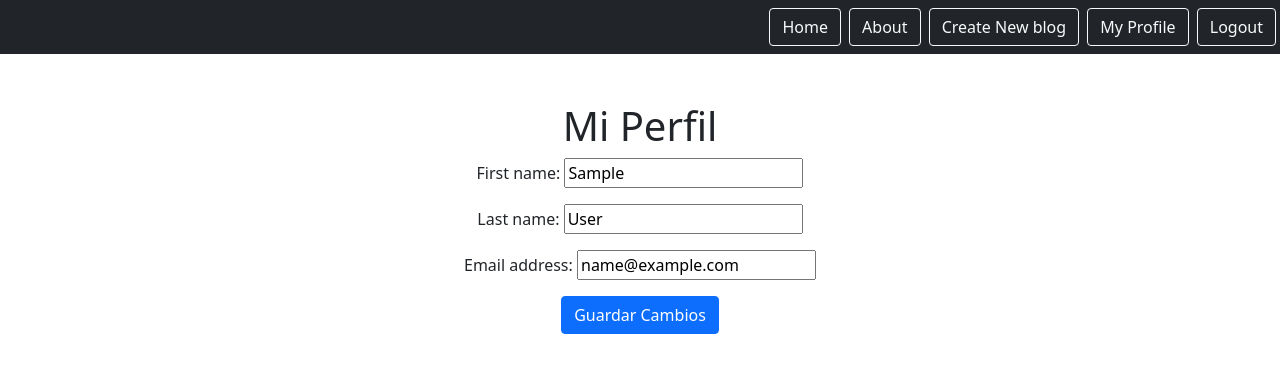
After one commit to sanchezmiguel/CoderBlogRepo, a Django app: page /accounts/profile/ in a window 1280 px wide. The commit adds this page. Shown: the top 373 px of the page. Run offline with Django 4.2, Linux system fonts and the light colour scheme; the visitor is signed in with stand-in values (Sample User, id 1); some libraries are stand-ins or nearby versions.

Commit message:
Perfil Ruta accounts/profile/ La cual muestra la info de nuestro usuario y permite poder modificar: nombre - apellido - email

```diff
--- /dev/null
+++ b/coderDjango/perfilesApp/forms.py
@@ -0,0 +1,8 @@
+from django import forms
+from django.contrib.auth.models import User
+
+
+class UserProfileForm(forms.ModelForm):
+    class Meta:
+        model = User
+        fields = ['first_name', 'last_name', 'email']
--- a/coderDjango/perfilesApp/templates/perfilesApp/login.html
+++ b/coderDjango/perfilesApp/templates/perfilesApp/login.html
@@ -3,8 +3,8 @@
 {% block content %}
 <form class="form-signin" method='post'>
     {% csrf_token %}
-     <h1 class="h3 mb-3 font-weight-normal">CoderBlog</h1>
-    <img alt="" class="mb-4" >
+    <h1 class="h3 mb-3 font-weight-normal">CoderBlog</h1>
+    <img alt="" class="mb-4">
     <h1 class="h3 mb-3 font-weight-normal">Please sign in</h1>
     <p>{{ form.username.label_tag }}
         {{ form.username }}
--- /dev/null
+++ b/coderDjango/perfilesApp/templates/perfilesApp/profile.html
@@ -0,0 +1,10 @@
+{% extends 'base.html' %}
+
+{% block content %}
+<h1>Mi Perfil</h1>
+<form method="post">
+    {% csrf_token %}
+    {{ form.as_p }}
+    <button class="btn btn-primary" type="submit">Guardar Cambios</button>
+</form>
+{% endblock %}
--- a/coderDjango/perfilesApp/templates/perfilesApp/signup.html
+++ b/coderDjango/perfilesApp/templates/perfilesApp/signup.html
@@ -4,7 +4,7 @@
 
 <form method='POST' style="text-align: left; margin: 0 auto; width: 600px; "> {% csrf_token %}
     {{form.as_p}}
-    <input class="btn btn-secondary" type="submit" name="Submit"/>
+    <input class="btn btn-secondary" name="Submit" type="submit"/>
 
 </form>
 {% endblock %}
--- a/coderDjango/perfilesApp/urls.py
+++ b/coderDjango/perfilesApp/urls.py
@@ -8,5 +8,5 @@ urlpatterns = [
     path('login',views.LoginInterfaceView.as_view(),name='login'),
     path('logout',views.LogoutInterfaceView.as_view(),name='logout'),
     path('signup',views.SignupView.as_view(),name='signup'),
-
+    path('profile/', views.ProfileView.as_view(), name='profile'),
 ]
--- a/coderDjango/perfilesApp/views.py
+++ b/coderDjango/perfilesApp/views.py
@@ -1,9 +1,13 @@
-from django.shortcuts import render
+from django.contrib.auth.models import User
 from django.contrib.auth.views import LoginView, LogoutView
 from django.views.generic.edit import CreateView
 from django.contrib.auth.forms import UserCreationForm
-from django.shortcuts import redirect
 from django.db import IntegrityError
+from django.shortcuts import render, redirect
+from django.contrib import messages
+from django.views.generic.edit import UpdateView
+from django.contrib.auth.mixins import LoginRequiredMixin
+from .forms import UserProfileForm
 
 from perfilesApp.models import CreatorProfile
 
@@ -56,3 +60,22 @@ def about_creator(request):
     create_default_creator_profile()
     profile = CreatorProfile.objects.first()  # Suponemos que solo tienes un perfil de creador/a
     return render(request, 'perfilesApp/about_creator.html', {'profile': profile})
+
+
+class ProfileView(LoginRequiredMixin, UpdateView):
+    model = User
+    form_class = UserProfileForm
+    template_name = 'perfilesApp/profile.html'
+    success_url = '/pages'
+
+    def form_valid(self, form):
+        messages.success(self.request, 'Tu perfil ha sido actualizado exitosamente.')
+        return super().form_valid(form)
+
+    def form_invalid(self, form):
+        messages.error(self.request,
+                       'Hubo un error en la actualización de tu perfil. Por favor, verifica los datos ingresados.')
+        return super().form_invalid(form)
+
+    def get_object(self, queryset=None):
+        return self.request.user
--- a/coderDjango/static/templates/base.html
+++ b/coderDjango/static/templates/base.html
@@ -17,7 +17,7 @@
         <a href="{% url 'about_creator' %}" class="btn btn-outline-light me-1">About</a>
         {% if user.is_authenticated %}
             <a href="{% url 'articulo.new' %}" class="btn btn-outline-light me-1">Create New blog</a>
-
+            <a href="{% url 'profile' %}" class="btn btn-outline-light me-1">My Profile</a>
             <a href="{% url 'logout' %}" class="btn btn-outline-light me-1">Logout</a>
         {% else %}
             <a href="{% url 'login' %}" class="btn btn-outline-light me-1">Login</a>
```
